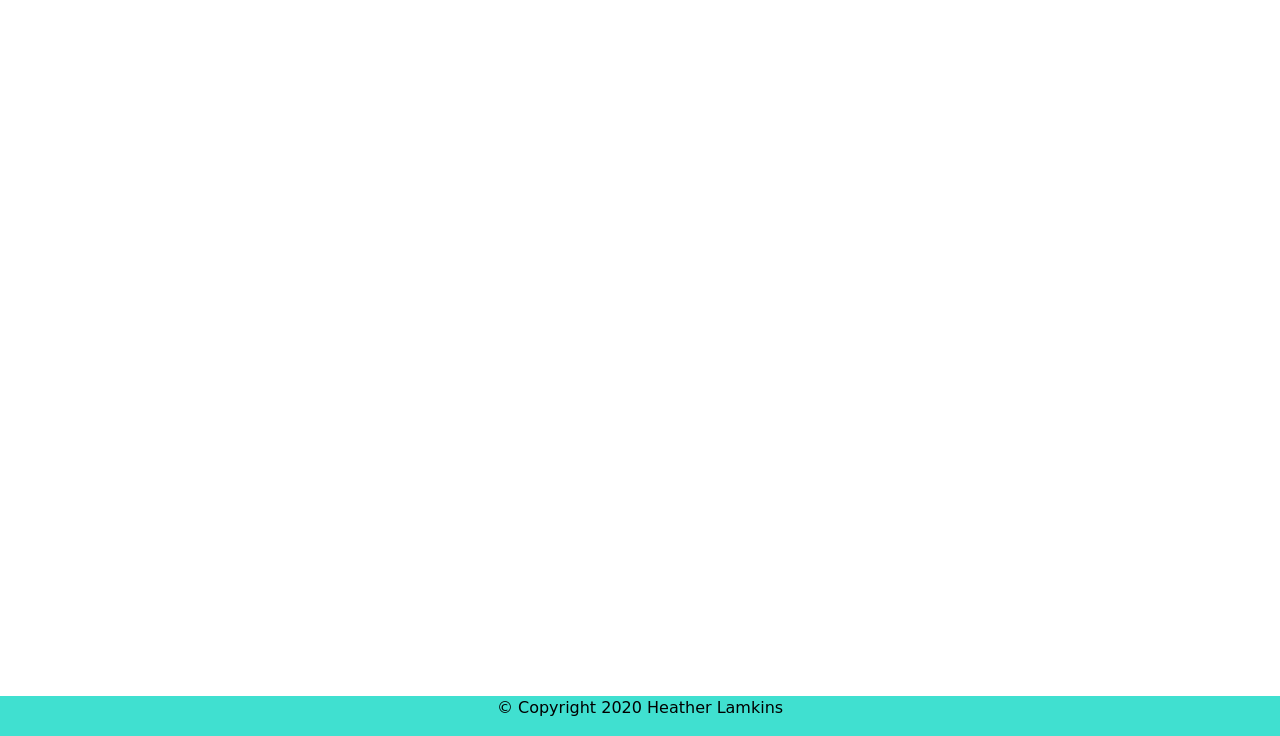
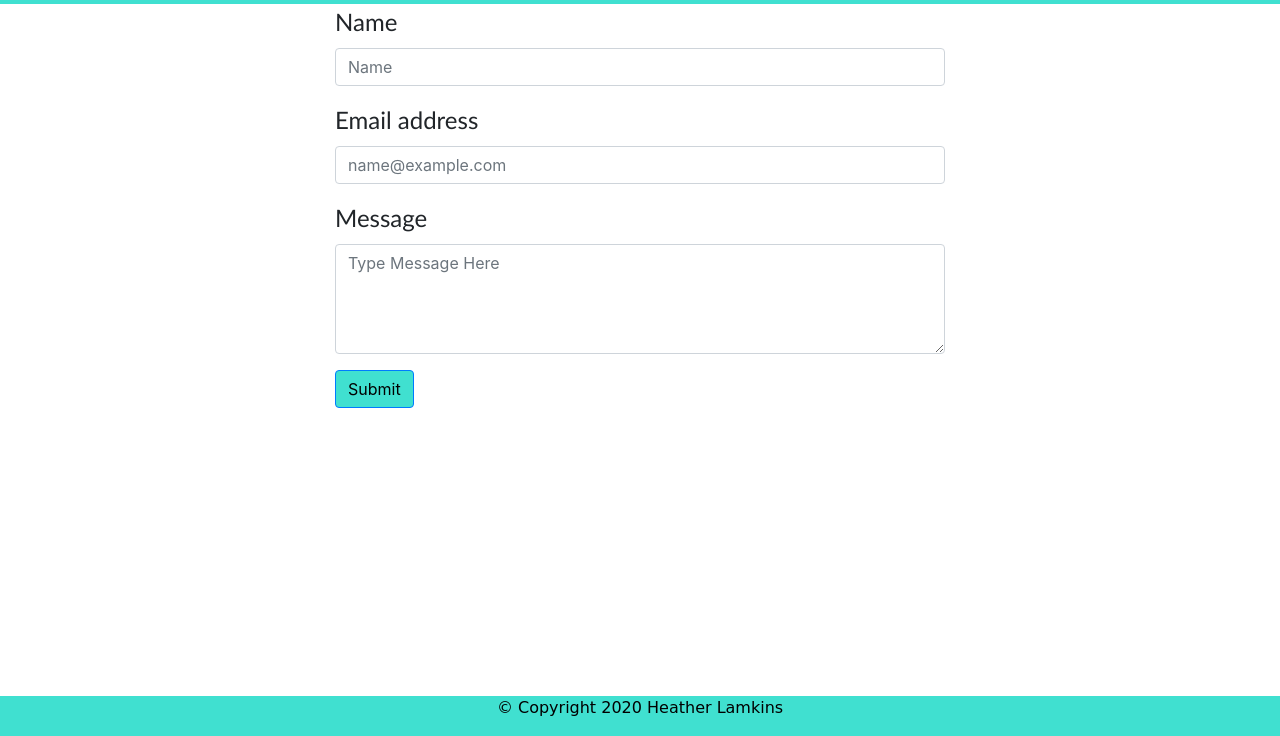
Before and after one commit to hlamkins/About-Me, a plain HTML site: page contact.html in a window 1280 px wide. Shown: the part 64-800 px from the top of the page. Drawn offline with nearby package versions, Linux system fonts and the light colour scheme; a web font is replaced by a local one.

Commit message:
Contact Form Added

```diff
--- a/assets/css/style.css
+++ b/assets/css/style.css
@@ -1,10 +1,22 @@
 .navbar {
     font-family: 'Sansita Swashed', cursive;
-    font-size: larger;
+    font-size: x-large;
+}
+
+label {
+    font-family: Optima, sans-serif;
+    font-size: x-large;
+    font-weight: 500;
 }
 
 .active {
     font-weight: bold;
+}
+
+.btn {
+    background-color: turquoise;
+    color: black;
+
 }
 
 .footer {
--- a/contact.html
+++ b/contact.html
@@ -32,6 +32,22 @@
     </div>
   </nav>
 
+  <form class="col-lg-6 offset-lg-3">
+    <div class="form-group">
+      <label for="nameInput">Name</label>
+      <input type="name" class="form-control" placeholder="Name">
+    </div>
+    <div class="form-group">
+      <label for="emailInput">Email address</label>
+      <input type="email" class="form-control" placeholder="name@example.com">
+    </div>
+    <div class="form-group">
+      <label for="textArea">Message</label>
+      <textarea class="form-control" placeholder="Type Message Here" rows="4"></textarea>
+    </div>
+    <button type="submit" class="btn btn-primary">Submit</button>
+  </form>
+
   <footer>
     <div class="footer">
        <p> &#169 Copyright 2020 Heather Lamkins </p>
```
